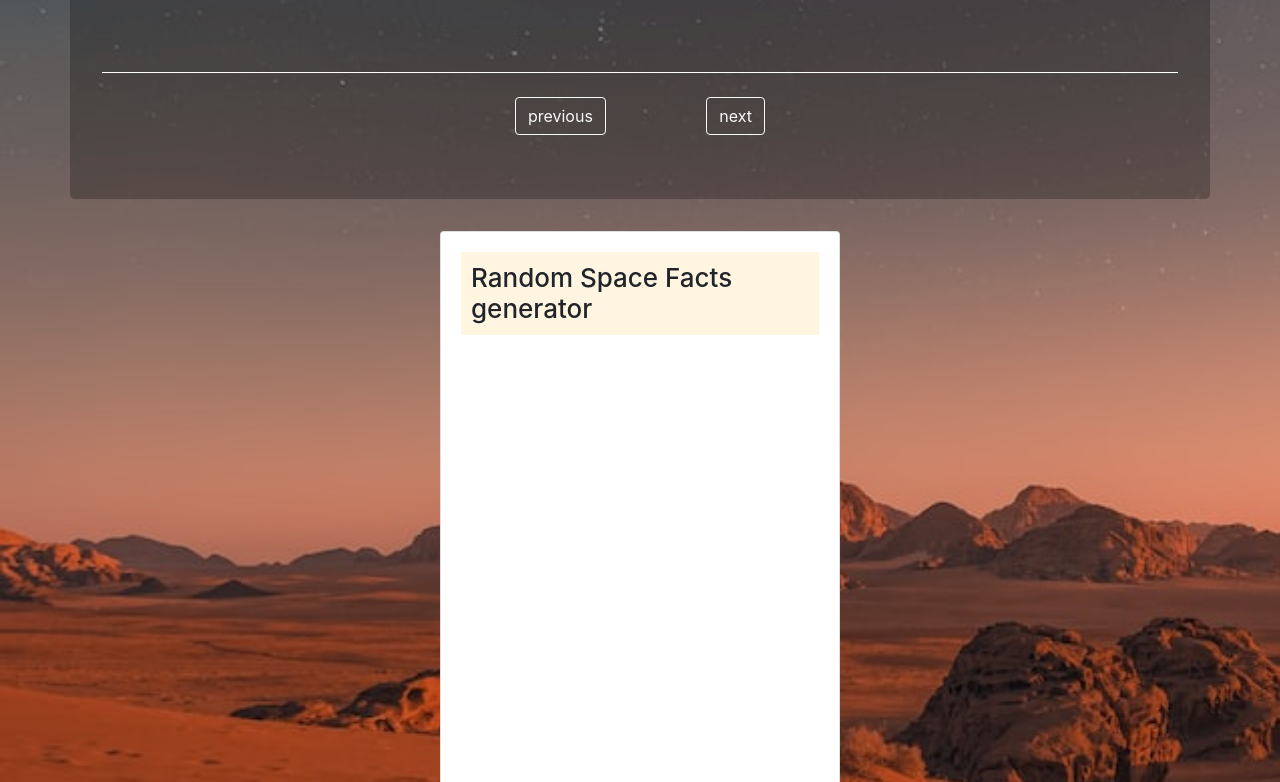
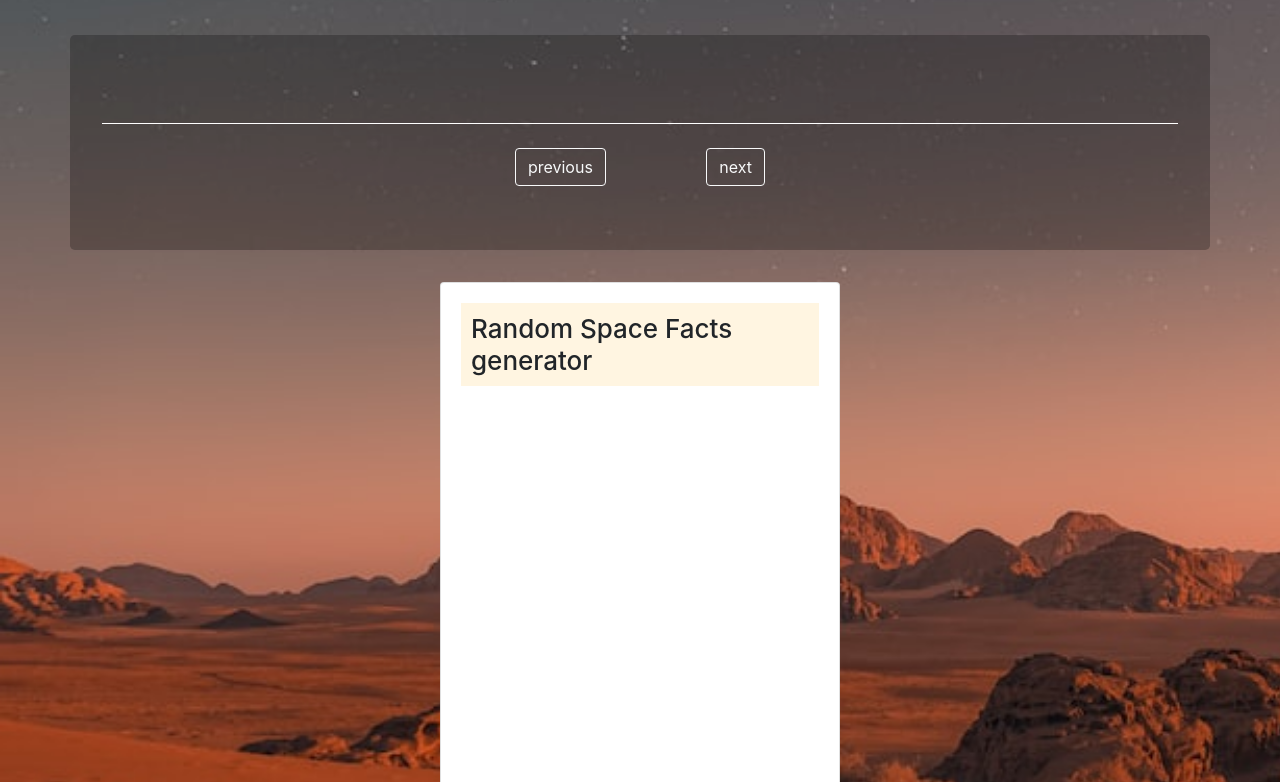
Before and after one commit to Constantin-E-T/Galaxy-Explorer, a plain HTML site: page mars_weather.html in a window 1280 px wide. Shown: the part 198-980 px from the top of the page. Drawn offline with nearby package versions, Linux system fonts and the light colour scheme; no server answers.

Commit message:
navbar style changed

```diff
--- a/assets/css/style.css
+++ b/assets/css/style.css
@@ -18,6 +18,7 @@ flex-direction: column;
 
 div.container.jumbotron {
   background-color: rgba(0, 0, 0, 0.25);
+  margin-top: 4%;
   }
 
   div.container.jumbotron h1, p {
```
